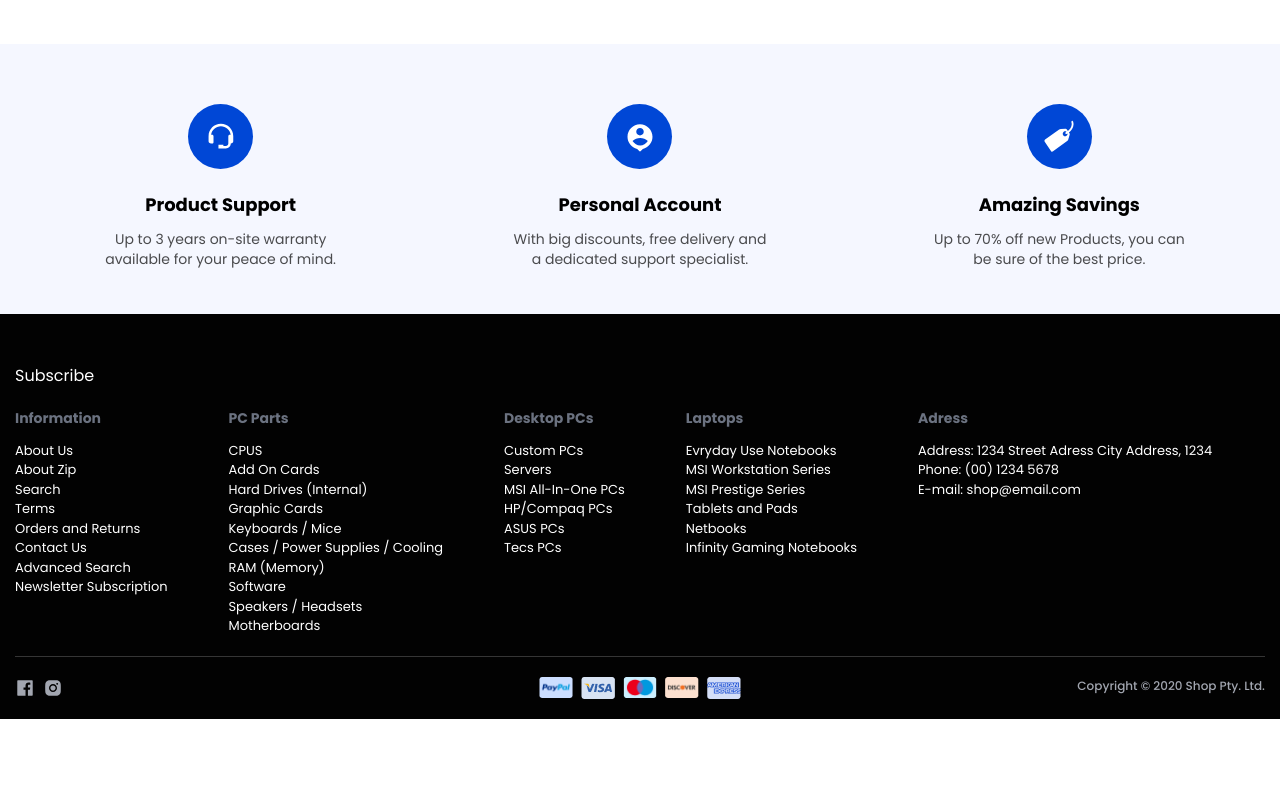
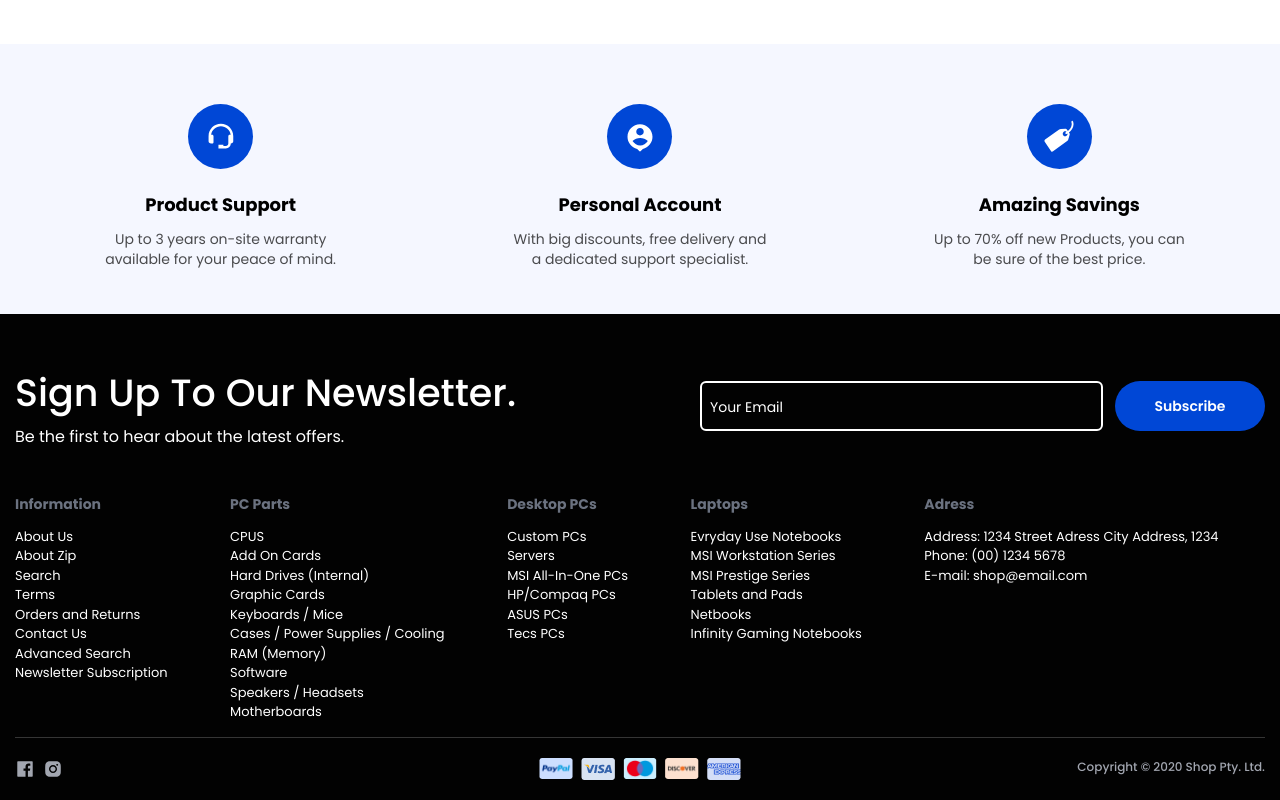
Before and after one commit to lucadumitru/ecommerce, a Next.js app: page /cart in a window 1280 px wide. Shown: the part 721-1521 px from the top of the page. Before the commit the page ends 1440 px from the top, so only its background shows below. Built offline with nearby package versions, Linux system fonts and the light colour scheme; what tailwindcss-touch would draw is missing.

Commit message:
add subscribe section and product rating

```diff
--- a/next.config.js
+++ b/next.config.js
@@ -1,18 +1,18 @@
 /** @type {import('next').NextConfig} */
 const nextConfig = {
-  // reactStrictMode: true,
-  // images: {
-  //   remotePatterns: [
-  //     {
-  //       protocol: "http",
-  //       hostname: "**"
-  //     }
-  //   ]
-  // },
-  // compiler: {
-  //   removeConsole: { exclude: ["info", "error"] },
-  //   reactRemoveProperties: { properties: ["^data-testid$"] }
-  // }
+  reactStrictMode: true,
+  images: {
+    remotePatterns: [
+      {
+        protocol: "http",
+        hostname: "**"
+      }
+    ]
+  },
+  compiler: {
+    removeConsole: { exclude: ["info", "error"] },
+    reactRemoveProperties: { properties: ["^data-testid$"] }
+  }
 };
 
 module.exports = nextConfig;
--- a/package.json
+++ b/package.json
@@ -15,7 +15,8 @@
   },
   "lint-staged": {
     "*.{ts,tsx,js}": [
-      "npm run format"
+      "npm run format",
+      "npm run lint --fix"
     ]
   },
   "dependencies": {
@@ -26,6 +27,7 @@
     "react": "^18",
     "react-dom": "^18",
     "react-redux": "^9.0.2",
+    "react-simple-star-rating": "^5.1.7",
     "tailwind-merge": "^2.1.0"
   },
   "devDependencies": {
--- a/src/components/common/Accordion/AccordionItem/AccordionItem.tsx
+++ b/src/components/common/Accordion/AccordionItem/AccordionItem.tsx
@@ -7,19 +7,29 @@ import { ArrowIcon } from "@/components/ui/icons";
 interface AccordionItemProps {
   title: string;
   body: string | React.ReactNode;
+  bodyClassName?: string;
 }
 
-export const AccordionItem: React.FC<AccordionItemProps> = ({ title, body }) => {
+export const AccordionItem: React.FC<AccordionItemProps> = ({ title, body, bodyClassName }) => {
   const [open, setOpen] = useState(false);
   return (
     <div className="flex flex-col overflow-hidden border-b">
-      <button className="mb-2 flex w-full justify-between font-bold" onClick={() => setOpen(!open)}>
+      <button
+        className="mb-2 flex w-full justify-between text-[12px] font-bold"
+        onClick={() => setOpen(!open)}
+      >
         {title}
         <span>
           <ArrowIcon className={`${open ? "rotate-180 " : ""} transition`} />
         </span>
       </button>
-      <div className={`${open ? "  max-h-[600px]" : " max-h-0"} h-auto transition-all`}>{body}</div>
+      <div
+        className={`${open ? "  max-h-[600px]" : " max-h-0"} h-auto transition-all ${
+          bodyClassName?.length ? bodyClassName : ""
+        }`}
+      >
+        {body}
+      </div>
     </div>
   );
 };
--- a/src/components/common/PaymentMethods/PaymentMethods.tsx
+++ b/src/components/common/PaymentMethods/PaymentMethods.tsx
@@ -1,3 +1,5 @@
+"use client";
+
 import Image from "next/image";
 
 export type PaymentItem = {
@@ -12,8 +14,9 @@ interface PaymentMethodsProps {
 
 export const PaymentMethods: React.FC<PaymentMethodsProps> = ({ paymentItems, className }) => (
   <div className={`flex items-center justify-center gap-2 ${className?.length ? className : ""}`}>
-    {paymentItems.map((paymentItem) => (
+    {paymentItems.map((paymentItem, index) => (
       <Image
+        key={index}
         alt={`${paymentItem.label} img`}
         className=" h-[22px] w-[34px] object-contain"
         height={22}
--- a/src/components/common/ProductCard/ProductCard.tsx
+++ b/src/components/common/ProductCard/ProductCard.tsx
@@ -3,6 +3,7 @@
 import Image from "next/image";
 import Link from "next/link";
 import { useDispatch } from "react-redux";
+import { Rating } from "react-simple-star-rating";
 
 import { PhoneIcon, TickIcon } from "@/components/ui/icons";
 import { addProduct } from "@/store/features/cart/cartSlice";
@@ -22,7 +23,7 @@ export const ProductCard: React.FC<ProductCardProps> = ({ product }) => {
   const discountPrice = product.discountPrice?.toFixed(2);
   return (
     <article className="group relative flex flex-col gap-3 overflow-hidden p-6">
-      <div className="hover-hover:group-hover:visible hover-hover:opacity-0 hover-hover:group-hover:opacity-100 hover-hover:translate-x-10 hover-hover:group-hover:translate-x-0 absolute right-3 top-3 flex flex-col gap-1 transition">
+      <div className="absolute right-3 top-3 flex flex-col gap-1 transition hover-hover:translate-x-10 hover-hover:opacity-0 hover-hover:group-hover:visible hover-hover:group-hover:translate-x-0 hover-hover:group-hover:opacity-100">
         <FavouriteButton />
         <AddToCartButton product={product} onClick={() => dispatch(addProduct(product))} />
       </div>
@@ -47,14 +48,19 @@ export const ProductCard: React.FC<ProductCardProps> = ({ product }) => {
         </Link>
       </div>
       <div className="flex grow flex-col gap-3">
-        <div className="flex items-center justify-between gap-1">
-          <div>
-            {product.rating} <span>rating</span>
-          </div>
+        <div className="flex flex-wrap items-center justify-between gap-[2px]">
+          <Rating
+            allowFraction
+            readonly
+            className="mb-1"
+            initialValue={product.rating}
+            size={17}
+            SVGclassName="inline"
+          />
           <div className="text-[12px] text-dark-gray">Reviews ({product.reviews})</div>
         </div>
         <h5 className="grow text-[14px]">
-          <Link className="text-[#333] hover:text-[#000]" href="/">
+          <Link className="text-[#564747] hover:text-[#000]" href="/">
             {productName}
           </Link>
         </h5>
--- /dev/null
+++ b/src/components/common/SubscribeForm/SubscribeForm.tsx
@@ -0,0 +1,52 @@
+"use client";
+
+import { useState } from "react";
+
+import { Button, Input } from "@/components/ui";
+
+interface SubscribeFormProps {
+  description?: boolean;
+  title?: string;
+  subTitle?: string;
+  className?: string;
+}
+
+export const SubscribeForm: React.FC<SubscribeFormProps> = ({
+  description = true,
+  title,
+  subTitle,
+  className
+}) => {
+  const [inputValue, setInputValue] = useState("");
+  const handleChange = (e: React.ChangeEvent<HTMLInputElement>) => setInputValue(e.target.value);
+  const clearInput = () => setInputValue("");
+  return (
+    <section
+      className={`${
+        className?.length ? className : ""
+      } flex flex-wrap items-center justify-between gap-[15px] laptop:flex-nowrap `}
+    >
+      {description && (
+        <div className="">
+          <h2 className="mb-1 text-[18px] font-medium tablet:text-[30px] desktop:text-[38px]">
+            {title}
+          </h2>
+          <p className="text-[12px] font-light tablet:text-[16px]">{subTitle}</p>
+        </div>
+      )}
+      <form action="#" className="flex h-[50px] shrink  basis-full  gap-3 laptop:basis-[565px]">
+        <Input
+          className="rounded-md border-2 border-white  bg-transparent"
+          clearInput={clearInput}
+          placeholder="Your Email"
+          type="email"
+          value={inputValue}
+          onChange={handleChange}
+        />
+        <Button className="max-w-[130px] tablet:max-w-[150px]" type="submit">
+          Subscribe
+        </Button>
+      </form>
+    </section>
+  );
+};
--- a/src/components/common/index.ts
+++ b/src/components/common/index.ts
@@ -6,3 +6,4 @@ export * from "./BreadCrumbs/BreadCrumbs";
 export * from "./Accordion/Accordion";
 export * from "./Socials/Socials";
 export * from "./PaymentMethods/PaymentMethods";
+export * from "./SubscribeForm/SubscribeForm";
--- a/src/components/layout/Footer/Footer.tsx
+++ b/src/components/layout/Footer/Footer.tsx
@@ -1,6 +1,6 @@
 import Link from "next/link";
 
-import { PaymentMethods, Socials } from "@/components";
+import { PaymentMethods, Socials, SubscribeForm } from "@/components/common";
 import { AccordionItem } from "@/components/common/Accordion/AccordionItem/AccordionItem";
 import { Container } from "@/components/ui";
 
@@ -192,11 +192,15 @@ export const Footer = () => (
   <footer className=" bg-black pt-[50px] text-white">
     <Container className="divide-[#353535] tablet:divide-y-[1px]">
       <div>
-        <div>Subscribe</div>
-        <div className="grid gap-x-2 gap-y-3 py-5 tablet:grid-flow-col">
+        <SubscribeForm
+          className="mb-[15px] tablet:mb-[45px] "
+          subTitle="Be the first to hear about the latest offers."
+          title="Sign Up To Our Newsletter."
+        />
+        <div className="mb-[15px] grid gap-x-4 gap-y-3 tablet:grid-flow-col">
           {footerLinks.map((footerLinksGroups, index) => (
-            <>
-              <div key={index} className="hidden tablet:block">
+            <div key={index}>
+              <div className="hidden tablet:block">
                 <h5 className="mb-3 text-[14px] font-bold text-gray-500">
                   {footerLinksGroups.label}
                 </h5>
@@ -212,9 +216,11 @@ export const Footer = () => (
               </div>
               <div className="block tablet:hidden">
                 <AccordionItem
+                  key={index}
+                  bodyClassName="pl-2"
                   title={footerLinksGroups.label}
                   body={
-                    <ul className="pb-3 text-[13px]">
+                    <ul className="flex flex-col gap-2 pb-3 text-[12px] font-light">
                       {footerLinksGroups.links.map((link, index) => (
                         <li key={index}>
                           <Link className="hover:underline" href={link.link}>
@@ -226,7 +232,7 @@ export const Footer = () => (
                   }
                 />
               </div>
-            </>
+            </div>
           ))}
         </div>
       </div>
--- /dev/null
+++ b/src/components/ui/Input/Input.tsx
@@ -0,0 +1,30 @@
+import { CloseIcon } from "@/components/ui/icons";
+
+interface InputProps extends ReactTagProps<"input"> {
+  onChange?: (e: React.ChangeEvent<HTMLInputElement>) => void;
+  clearInput?: () => void;
+  className?: string;
+  value?: string;
+}
+
+export const Input: React.FC<InputProps> = ({
+  onChange,
+  clearInput,
+  className,
+  value,
+  ...props
+}) => (
+  <div className={`${className?.length ? className : ""}  relative flex h-full w-full px-2`}>
+    <input
+      {...props}
+      className="h-full w-full bg-transparent outline-none placeholder:text-[14px] placeholder:font-light placeholder:text-white"
+      value={value}
+      onChange={onChange}
+    />
+    {value && (
+      <button aria-label="clear input" onClick={clearInput}>
+        <CloseIcon height={15} width={15} />
+      </button>
+    )}
+  </div>
+);
--- a/src/components/ui/index.ts
+++ b/src/components/ui/index.ts
@@ -4,3 +4,4 @@ export * from "./Container/Container";
 export * from "./Search/Search";
 export * from "./Typography/Typography";
 export * from "./NumberIput/NumberInput";
+export * from "./Input/Input";
```
Also changed, not shown: src/components/common/Subscribe/Subscribe.tsx (deleted), 1 other file (tests, documents, lock files or other folders).
